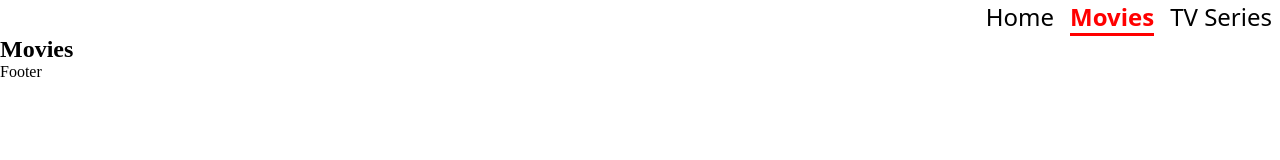
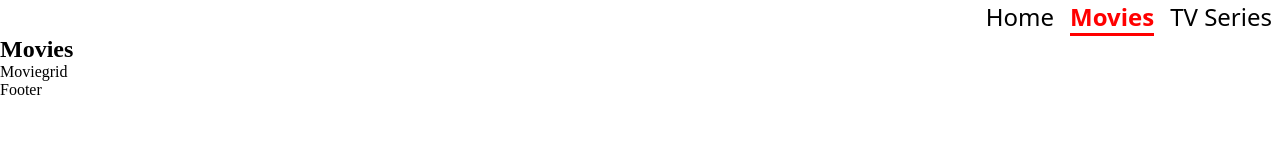
Before and after one commit to Isebring/GHE-Movie-App, a React (Vite) app: page /movie in a window 1280 px wide. Shown: the top 160 px of the page. Built offline with nearby package versions, Linux system fonts and the light colour scheme.

Commit message:
Created moviegrid component and added it to catalog page (WIP)

```diff
--- /dev/null
+++ b/src/components/MovieGrid.tsx
@@ -0,0 +1,5 @@
+function MovieGrid(props: Props) {
+  return <div>Moviegrid</div>;
+}
+
+export default MovieGrid;
--- a/src/pages/Catalog.tsx
+++ b/src/pages/Catalog.tsx
@@ -2,6 +2,7 @@ import { useParams } from "react-router";
 import PageHeader from "../components/PageHeader";
 
 import { category as cate } from "../api/tmdbApi";
+import MovieGrid from "../components/MovieGrid";
 
 function Catalog() {
   const { category } = useParams();
@@ -11,6 +12,7 @@ function Catalog() {
       <PageHeader>
         {category === cate.movie ? "Movies" : "TV series"}
       </PageHeader>
+      <MovieGrid category={category} />
     </>
   );
 }
```
